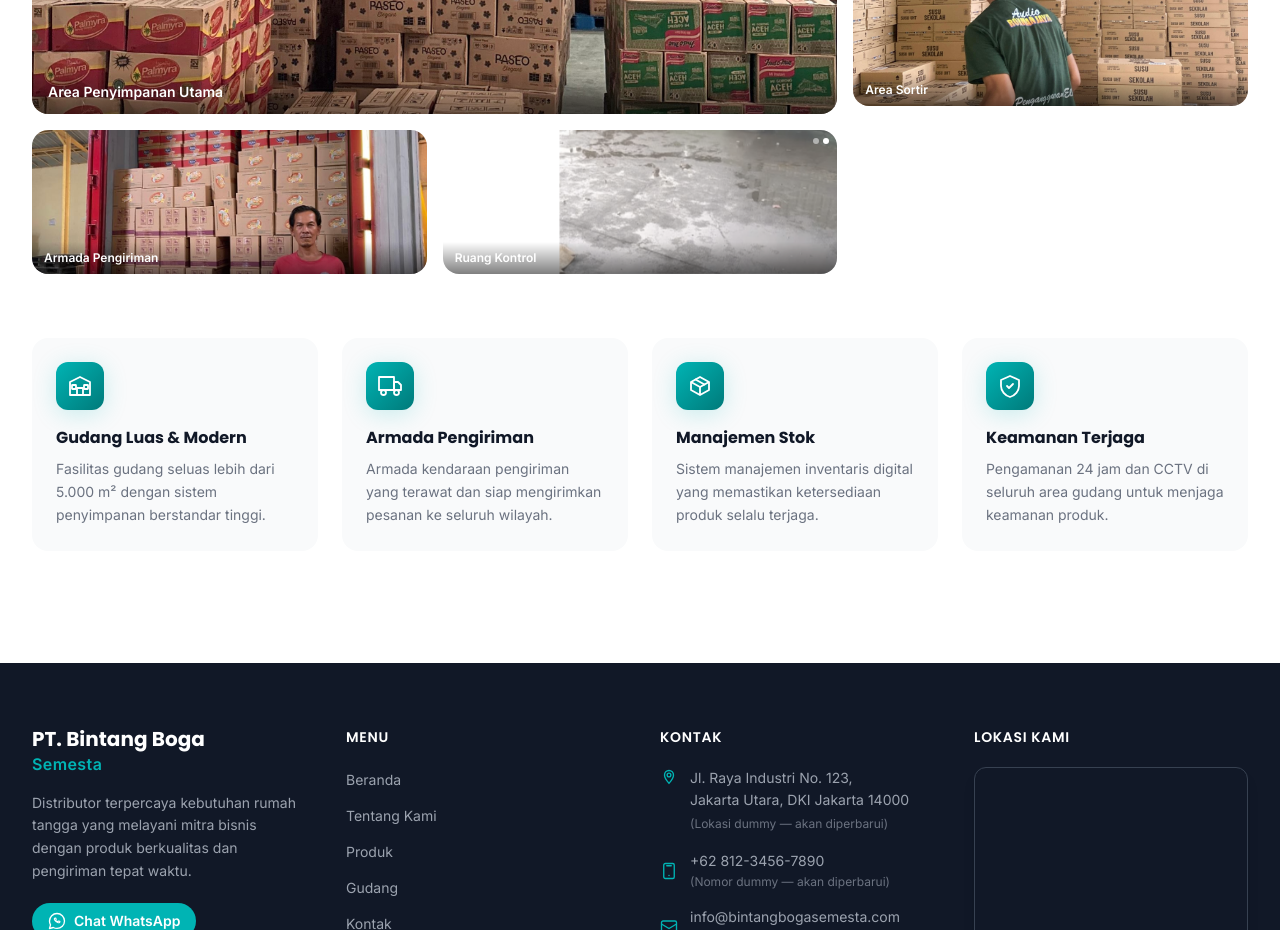
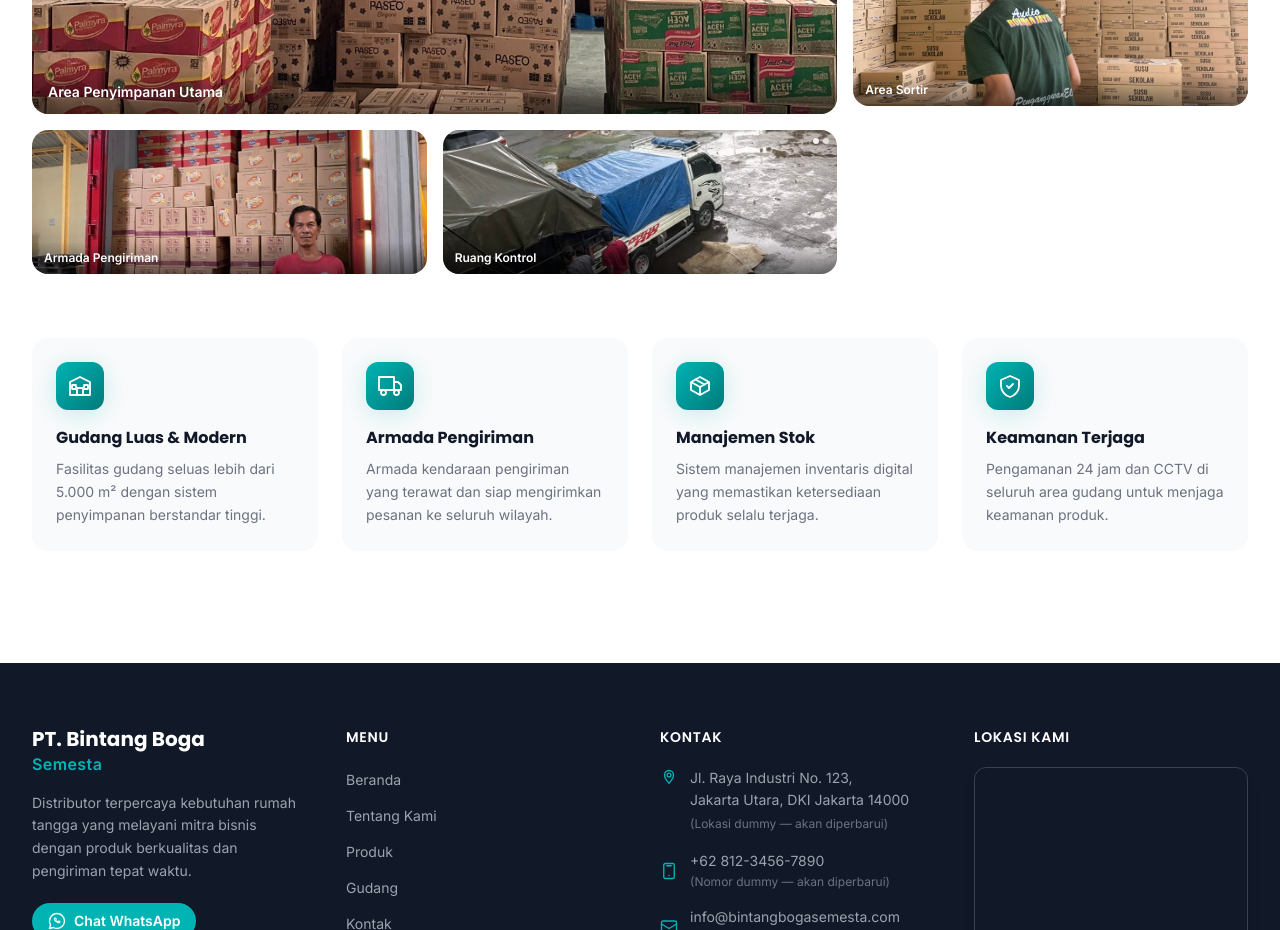
Before and after one commit to michael111103/bintangbogasemesta, a Next.js app: page / in a window 1280 px wide. Shown: the part 3900-4830 px from the top of the page. Built offline with nearby package versions, Linux system fonts and the light colour scheme; grey boxes are pictures that could not be loaded.

Commit message:
Update WarehouseSection.tsx

```diff
--- a/src/components/WarehouseSection.tsx
+++ b/src/components/WarehouseSection.tsx
@@ -1,6 +1,6 @@
 "use client";
 
-import { useEffect, useState } from "react";
+import { useEffect, useState, useRef } from "react";
 import Image from "next/image";
 import { IconWarehouse, IconTruck, IconBox, IconShield } from "@/components/icons/Icons";
 
@@ -30,33 +30,27 @@ const warehouseFeatures = [
 const ruangKontrolImages = ["/gudang4.jpg", "/gudang5.jpg"];
 
 export default function WarehouseSection() {
-  const [activeSlide, setActiveSlide] = useState(0);
-  const [sliding, setSliding] = useState(false);
-  const [direction, setDirection] = useState<"left" | "right">("left");
+  const [current, setCurrent] = useState(0);
+  const [animating, setAnimating] = useState(false);
+  const dirRef = useRef<"left" | "right">("left");
 
   useEffect(() => {
     const interval = setInterval(() => {
-      setDirection(activeSlide === 0 ? "left" : "right");
-      setSliding(true);
+      setAnimating(true);
+      dirRef.current = "left";
       setTimeout(() => {
-        setActiveSlide((prev) => (prev === 0 ? 1 : 0));
-        setSliding(false);
+        setCurrent((prev) => (prev === 0 ? 1 : 0));
+        setAnimating(false);
+        // flip direction for next time
+        dirRef.current = dirRef.current === "left" ? "right" : "left";
       }, 500);
     }, 3000);
     return () => clearInterval(interval);
-  }, [activeSlide]);
+  }, []);
 
-  const slideStyle = sliding
-    ? {
-        transform: direction === "left" ? "translateX(-100%)" : "translateX(100%)",
-        opacity: 0,
-        transition: "transform 0.5s ease, opacity 0.5s ease",
-      }
-    : {
-        transform: "translateX(0)",
-        opacity: 1,
-        transition: "transform 0.5s ease, opacity 0.5s ease",
-      };
+  const next = current === 0 ? 1 : 0;
+  const incomingStart = dirRef.current === "left" ? "translateX(100%)" : "translateX(-100%)";
+  const currentExit = dirRef.current === "left" ? "translateX(-100%)" : "translateX(100%)";
 
   return (
     <section id="gudang" className="py-20 lg:py-28 bg-white">
@@ -94,68 +88,79 @@ export default function WarehouseSection() {
           </div>
 
           {/* Loading Dock */}
-          <div className="relative w-full h-36 lg:h-36 rounded-2xl overflow-hidden hover-lift">
-            <Image
-              src="/gudang1.jpg"
-              alt="Loading Dock"
-              fill
-              className="object-cover"
-              sizes="(max-width: 1024px) 50vw, 33vw"
-            />
+          <div className="relative w-full h-36 rounded-2xl overflow-hidden hover-lift">
+            <Image src="/gudang1.jpg" alt="Loading Dock" fill className="object-cover" sizes="(max-width: 1024px) 50vw, 33vw" />
             <div className="absolute bottom-0 left-0 right-0 bg-gradient-to-t from-black/50 to-transparent px-3 py-2">
               <p className="text-white font-semibold text-xs">Loading Dock</p>
             </div>
           </div>
 
           {/* Area Sortir */}
-          <div className="relative w-full h-36 lg:h-36 rounded-2xl overflow-hidden hover-lift">
-            <Image
-              src="/gudang2.jpg"
-              alt="Area Sortir"
-              fill
-              className="object-cover"
-              sizes="(max-width: 1024px) 50vw, 33vw"
-            />
+          <div className="relative w-full h-36 rounded-2xl overflow-hidden hover-lift">
+            <Image src="/gudang2.jpg" alt="Area Sortir" fill className="object-cover" sizes="(max-width: 1024px) 50vw, 33vw" />
             <div className="absolute bottom-0 left-0 right-0 bg-gradient-to-t from-black/50 to-transparent px-3 py-2">
               <p className="text-white font-semibold text-xs">Area Sortir</p>
             </div>
           </div>
 
           {/* Armada Pengiriman */}
-          <div className="relative w-full h-36 lg:h-36 rounded-2xl overflow-hidden hover-lift">
-            <Image
-              src="/gudang3.jpg"
-              alt="Armada Pengiriman"
-              fill
-              className="object-cover"
-              sizes="(max-width: 1024px) 50vw, 33vw"
-            />
+          <div className="relative w-full h-36 rounded-2xl overflow-hidden hover-lift">
+            <Image src="/gudang3.jpg" alt="Armada Pengiriman" fill className="object-cover" sizes="(max-width: 1024px) 50vw, 33vw" />
             <div className="absolute bottom-0 left-0 right-0 bg-gradient-to-t from-black/50 to-transparent px-3 py-2">
               <p className="text-white font-semibold text-xs">Armada Pengiriman</p>
             </div>
           </div>
 
-          {/* Ruang Kontrol - auto slider */}
-          <div className="relative w-full h-36 lg:h-36 rounded-2xl overflow-hidden hover-lift">
-            <div className="w-full h-full" style={slideStyle}>
+          {/* Ruang Kontrol - 2 layer slider, no blank flash */}
+          <div className="relative w-full h-36 rounded-2xl overflow-hidden hover-lift">
+            {/* Layer current - slides OUT */}
+            <div
+              className="absolute inset-0"
+              style={{
+                transform: animating ? currentExit : "translateX(0)",
+                transition: animating ? "transform 0.5s ease" : "none",
+                zIndex: 1,
+              }}
+            >
               <Image
-                src={ruangKontrolImages[activeSlide]}
+                src={ruangKontrolImages[current]}
                 alt="Ruang Kontrol"
                 fill
                 className="object-cover"
                 sizes="(max-width: 1024px) 50vw, 33vw"
               />
             </div>
-            <div className="absolute bottom-0 left-0 right-0 bg-gradient-to-t from-black/50 to-transparent px-3 py-2">
+
+            {/* Layer next - slides IN from behind */}
+            <div
+              className="absolute inset-0"
+              style={{
+                transform: animating ? "translateX(0)" : incomingStart,
+                transition: animating ? "transform 0.5s ease" : "none",
+                zIndex: 0,
+              }}
+            >
+              <Image
+                src={ruangKontrolImages[next]}
+                alt="Ruang Kontrol"
+                fill
+                className="object-cover"
+                sizes="(max-width: 1024px) 50vw, 33vw"
+              />
+            </div>
+
+            {/* Label overlay - always on top */}
+            <div className="absolute bottom-0 left-0 right-0 bg-gradient-to-t from-black/50 to-transparent px-3 py-2 z-10">
               <p className="text-white font-semibold text-xs">Ruang Kontrol</p>
             </div>
+
             {/* Dot indicator */}
-            <div className="absolute top-2 right-2 flex gap-1">
+            <div className="absolute top-2 right-2 flex gap-1 z-10">
               {ruangKontrolImages.map((_, i) => (
                 <div
                   key={i}
                   className={`w-1.5 h-1.5 rounded-full transition-all duration-300 ${
-                    i === activeSlide ? "bg-white" : "bg-white/50"
+                    i === current ? "bg-white" : "bg-white/50"
                   }`}
                 />
               ))}
```
